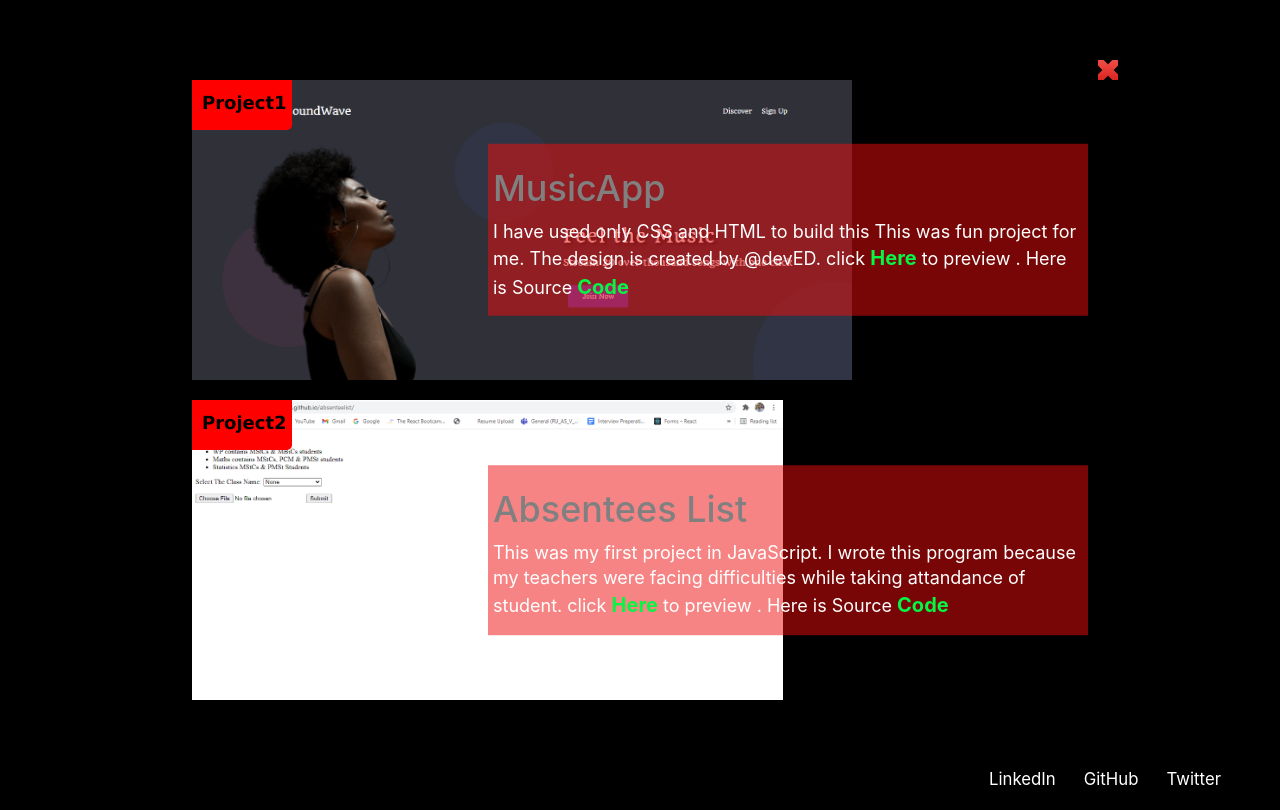
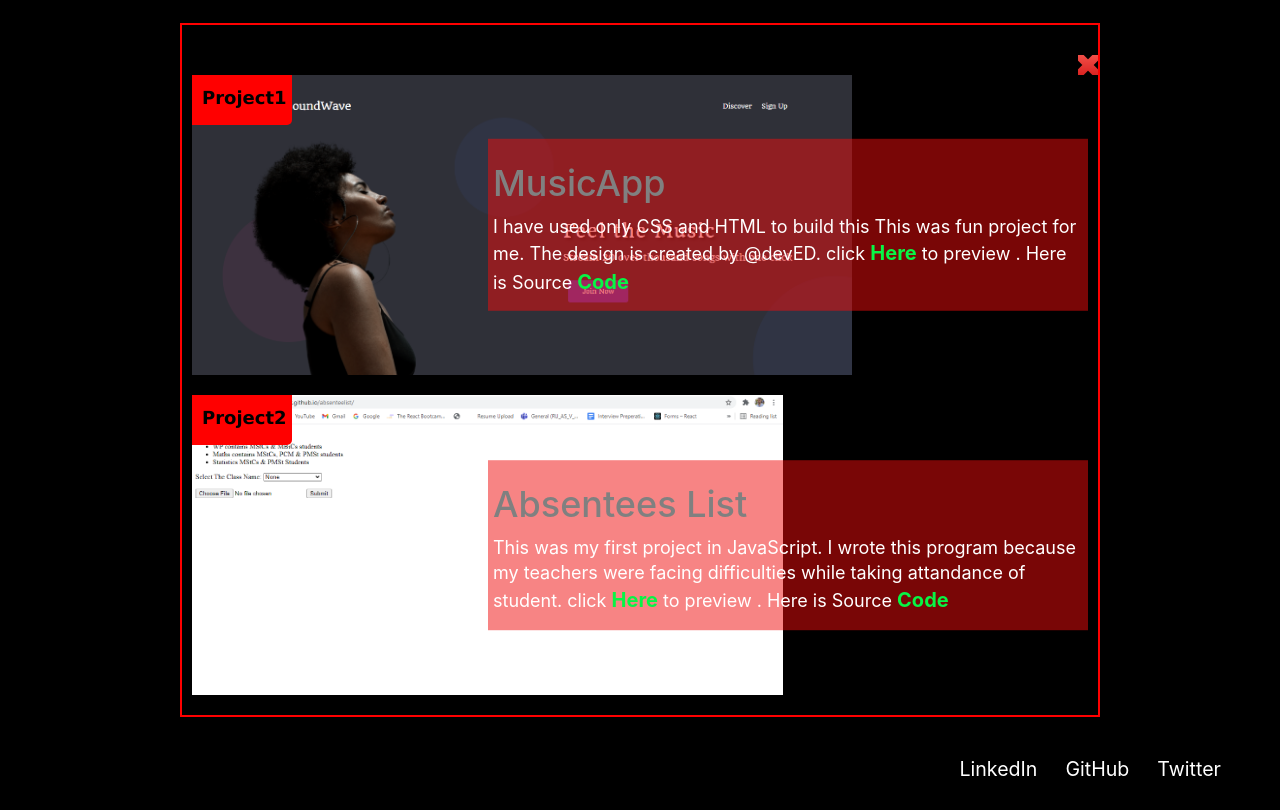
Before and after one commit to unknownBalak/portfolio, a React (Create React App) app: page /project in a window 1280 px wide. Built offline with nearby package versions, Linux system fonts and the light colour scheme; a web font is replaced by a local one.

Commit message:
updated portfolio

```diff
--- a/src/components/css/home.css
+++ b/src/components/css/home.css
@@ -99,7 +99,6 @@ a.author-resume:hover {
   .about-author h1 {
     font-size: 7vw;
   }
-
 }
 @media (max-width: 668px) {
   .about-author h1 {
--- a/src/components/css/nav.css
+++ b/src/components/css/nav.css
@@ -64,7 +64,7 @@ ul.nav-key {
 a {
   color: white;
   text-decoration: none !important;
-  font-size: 1.2rem;
+  font-size: 1.4rem;
 }
 a:focus {
   color: white;
--- a/src/components/css/project.css
+++ b/src/components/css/project.css
@@ -1,7 +1,6 @@
 .projects {
   margin: auto;
-  padding: 30px;
-  position: relative;
+  border: 2px solid red;
 }
 .projects h1 {
   color: gray;
@@ -12,10 +11,6 @@
   margin: 20px auto;
   position: relative;
   transition: all 0.5s;
-}
-.crossIcon2 {
-  position: absolute;
-  right: 0px;
 }
 .project1 {
   margin-top: 50px;
```
Also changed, not shown: 1 other file (tests, documents, lock files or other folders).
